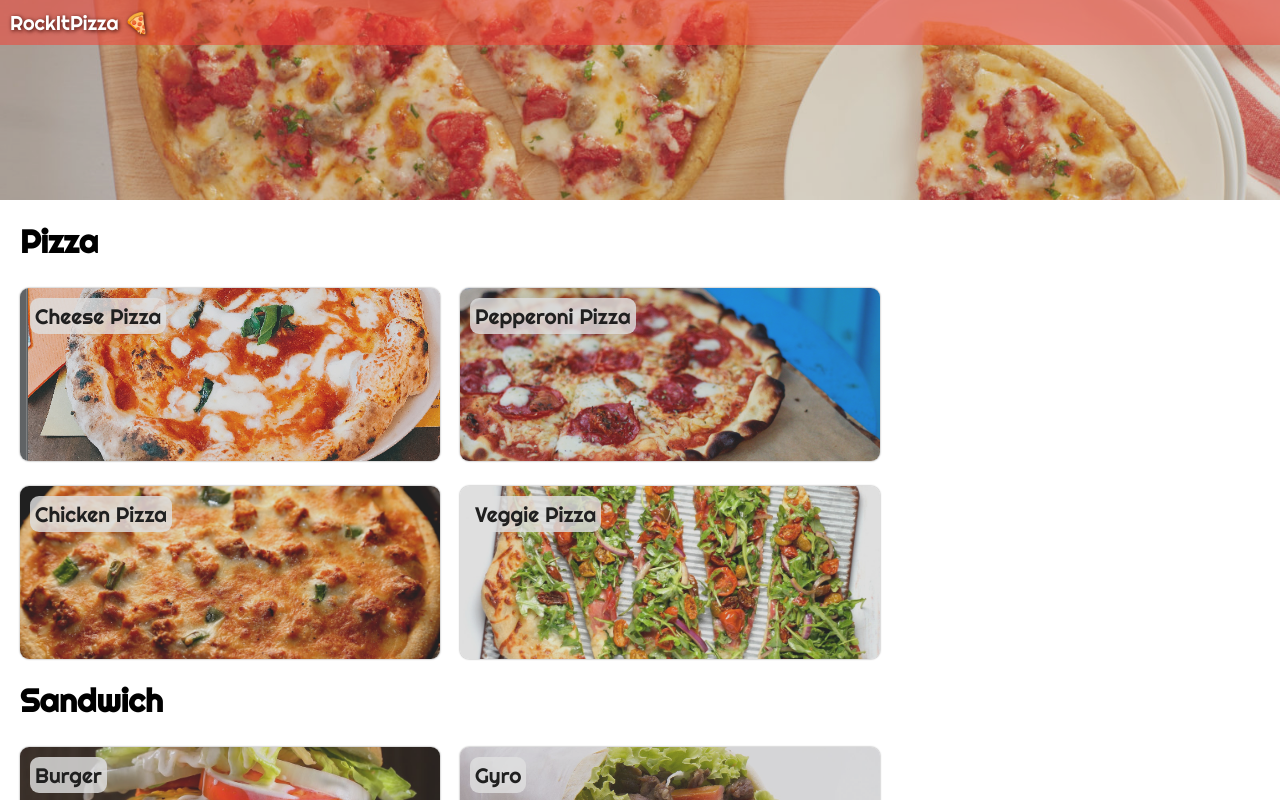
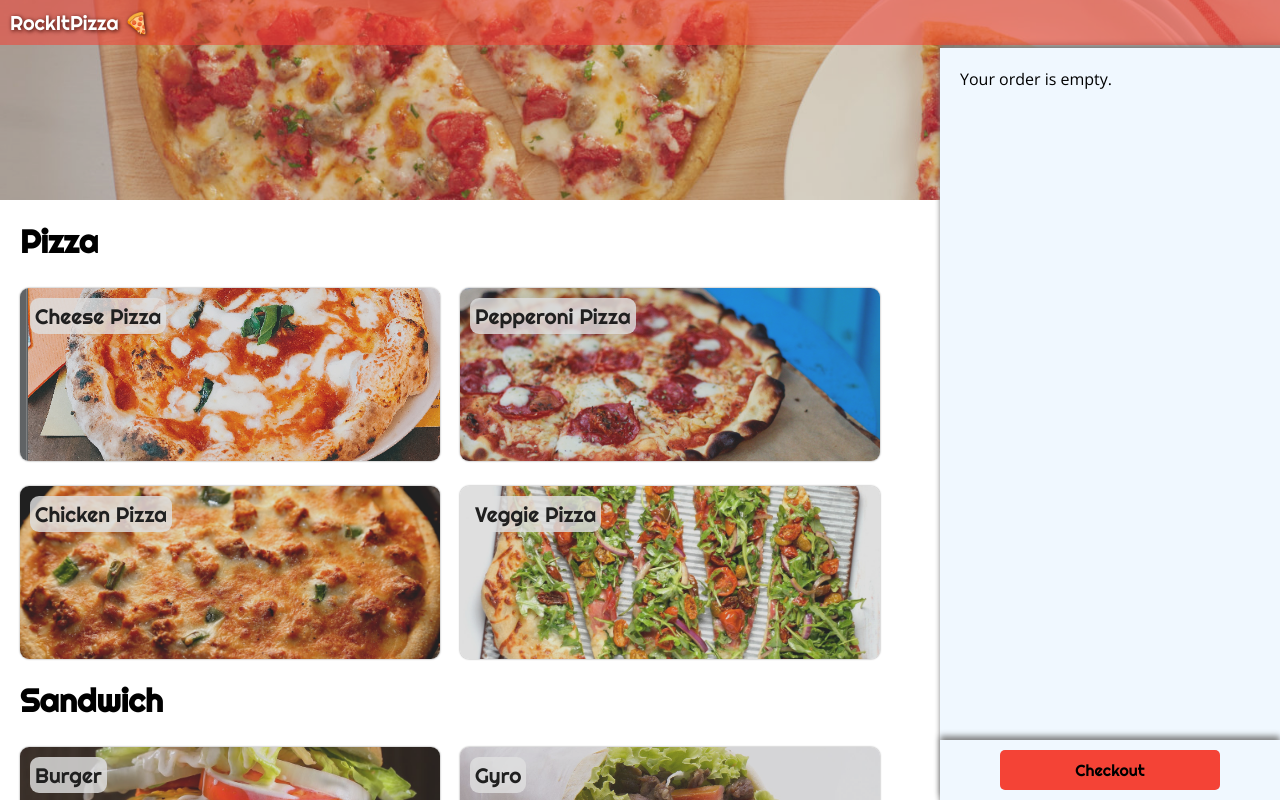
Before and after one commit to AntonOmelchuk/Pizzeria, a React (Create React App) app: page / in a window 1280 px wide. Shown: the top 800 px of the page. Built offline with nearby package versions, Linux system fonts and the light colour scheme.

Commit message:
add Order component

```diff
--- a/src/App.js
+++ b/src/App.js
@@ -5,6 +5,7 @@ import Navbar from './Components/Navbar/Navbar';
 import Banner from './Components/Banner/Banner';
 import Menu from './Components/Menu/Menu';
 import FoodDialog from './Components/FoodDialog/FoodDialog';
+import Order from './Components/Order/Order';
 
 const App = () => {
   const [openFood, setOpenFood] = useState();
@@ -17,6 +18,7 @@ const App = () => {
       <Banner />
       <FoodDialog openFood={openFood} setOpenFood={setOpenFood} />
       <Menu setOpenFood={setOpenFood} />
+      <Order />
     </>
   );
 };
--- a/src/Components/FoodDialog/FoodDialog.jsx
+++ b/src/Components/FoodDialog/FoodDialog.jsx
@@ -1,8 +1,11 @@
 import React from 'react';
 import {
+  ConfirmButton,
   DialogBanner,
   DialogBannerLabel,
   DialogContainer,
+  DialogContent,
+  DialogFooter,
   DialogOverlay,
 } from './foodDialog.style';
 
@@ -14,6 +17,10 @@ const FoodDialog = ({openFood, setOpenFood}) => {
         <DialogBanner img={openFood.img}>
           <DialogBannerLabel>{openFood.name}</DialogBannerLabel>
         </DialogBanner>
+        <DialogContent />
+        <DialogFooter>
+          <ConfirmButton>Add to order</ConfirmButton>
+        </DialogFooter>
       </DialogContainer>
     </>
   ) : null;
--- a/src/Components/FoodDialog/foodDialog.style.js
+++ b/src/Components/FoodDialog/foodDialog.style.js
@@ -1,15 +1,19 @@
 import styled from 'styled-components';
 import {FoodLabel} from '../Menu/foodGrid';
+import {Title} from '../../Styles/title';
 
 export const DialogContainer = styled.div`
+  display: flex;
+  flex-direction: column;
+
   width: 500px;
-  height: 500px;
   max-height: calc(100% - 100px);
   position: fixed;
   top: 75px;
   left: 50%;
   transform: translateX(-50%);
   z-index: 21;
+
   background-color: white;
   border-radius: 12px;
 `;
@@ -29,6 +33,29 @@ export const DialogBannerLabel = styled(FoodLabel)`
   padding: 5px 40px;
 `;
 
+export const DialogContent = styled.div`
+  min-height: 100px;
+  overflow: auto;
+`;
+
+export const DialogFooter = styled.div`
+  display: flex;
+  justify-content: center;
+  height: 60px;
+  box-shadow: 0 -4px 6px 0 grey;
+`;
+
+export const ConfirmButton = styled(Title)`
+  margin: 10px;
+  padding: 10px;
+  width: 200px;
+  height: 20px;
+  border-radius: 5px;
+  background-color: rgb(244, 67, 54);
+  text-align: center;
+  cursor: pointer;
+`;
+
 export const DialogOverlay = styled.div`
   position: fixed;
   height: 100%;
--- a/src/Components/Menu/Menu.jsx
+++ b/src/Components/Menu/Menu.jsx
@@ -6,21 +6,21 @@ import {FoodItem, FoodGrid, FoodLabel} from './foodGrid';
 const Menu = ({setOpenFood}) => {
   return (
     <MenuContainer>
-      {Object.entries(foods).map(([section, foods]) => (
-        <>
+      {Object.entries(foods).map(([section, foods], index) => (
+        <React.Fragment key={index}>
           <h1>{section}</h1>
           <FoodGrid>
             {foods.map(food => (
               <FoodItem
-                key={food.name}
                 img={food.img}
+                key={food.id}
                 onClick={() => setOpenFood(food)}
               >
                 <FoodLabel>{food.name}</FoodLabel>
               </FoodItem>
             ))}
           </FoodGrid>
-        </>
+        </React.Fragment>
       ))}
     </MenuContainer>
   );
--- a/src/Components/Menu/dataFood.js
+++ b/src/Components/Menu/dataFood.js
@@ -1,42 +1,55 @@
 const foodItems = [
   {
+    id: 1,
     name: 'Cheese Pizza',
     img: '/img/pizza.png',
     section: 'Pizza',
     price: 1,
   },
   {
+    id: 2,
     name: 'Pepperoni Pizza',
     img: '/img/pizza2.jpeg',
     section: 'Pizza',
     price: 1.5,
   },
   {
+    id: 3,
     name: 'Chicken Pizza',
     img: '/img/chicken-pizza.jpeg',
     section: 'Pizza',
     price: 2,
   },
   {
+    id: 4,
     img: '/img/healthy-pizza.jpeg',
     name: 'Veggie Pizza',
     section: 'Pizza',
     price: 2,
   },
   {
+    id: 5,
     img: '/img/burger.jpeg',
     name: 'Burger',
     section: 'Sandwich',
     price: 3,
   },
-  {img: '/img/gyro.jpeg', name: 'Gyro', section: 'Sandwich', price: 4.5},
   {
+    id: 6,
+    img: '/img/gyro.jpeg',
+    name: 'Gyro',
+    section: 'Sandwich',
+    price: 4.5,
+  },
+  {
+    id: 7,
     img: '/img/sandwich.jpeg',
     name: 'Shrimp PoBoy',
     section: 'Sandwich',
     price: 6,
   },
   {
+    id: 8,
     img: '/img/fries.jpeg',
     name: 'Fries',
     section: 'Sides',
--- /dev/null
+++ b/src/Components/Order/Order.jsx
@@ -0,0 +1,15 @@
+import React from 'react';
+import {OrderContainer, OrderContent, OrderFooter} from './order.style';
+import {ConfirmButton} from '../FoodDialog/foodDialog.style';
+
+const Order = () => {
+  return (
+    <OrderContainer>
+      <OrderContent>Your order is empty.</OrderContent>
+      <OrderFooter>
+        <ConfirmButton>Checkout</ConfirmButton>
+      </OrderFooter>
+    </OrderContainer>
+  );
+};
+export default Order;
--- /dev/null
+++ b/src/Components/Order/order.style.js
@@ -0,0 +1,23 @@
+import styled from 'styled-components';
+import {DialogContent, DialogFooter} from '../FoodDialog/foodDialog.style';
+
+export const OrderContainer = styled.div`
+  display: flex;
+  flex-direction: column;
+  width: 340px;
+  height: calc(100% - 48px);
+  position: fixed;
+  right: 0;
+  top: 48px;
+  z-index: 10;
+
+  background-color: aliceblue;
+  box-shadow: 4px 0 5px 4px grey;
+`;
+
+export const OrderContent = styled(DialogContent)`
+  height: 100%;
+  padding: 20px;
+`;
+
+export const OrderFooter = styled(DialogFooter)``;
--- a/src/Styles/colors.js
+++ b/src/Styles/colors.js
@@ -1 +1 @@
-export const pizzaRed = 'rgba(244,67,54,0.54)';
+export const pizzaRed = 'rgba(244,67,54,0.55)';
```
